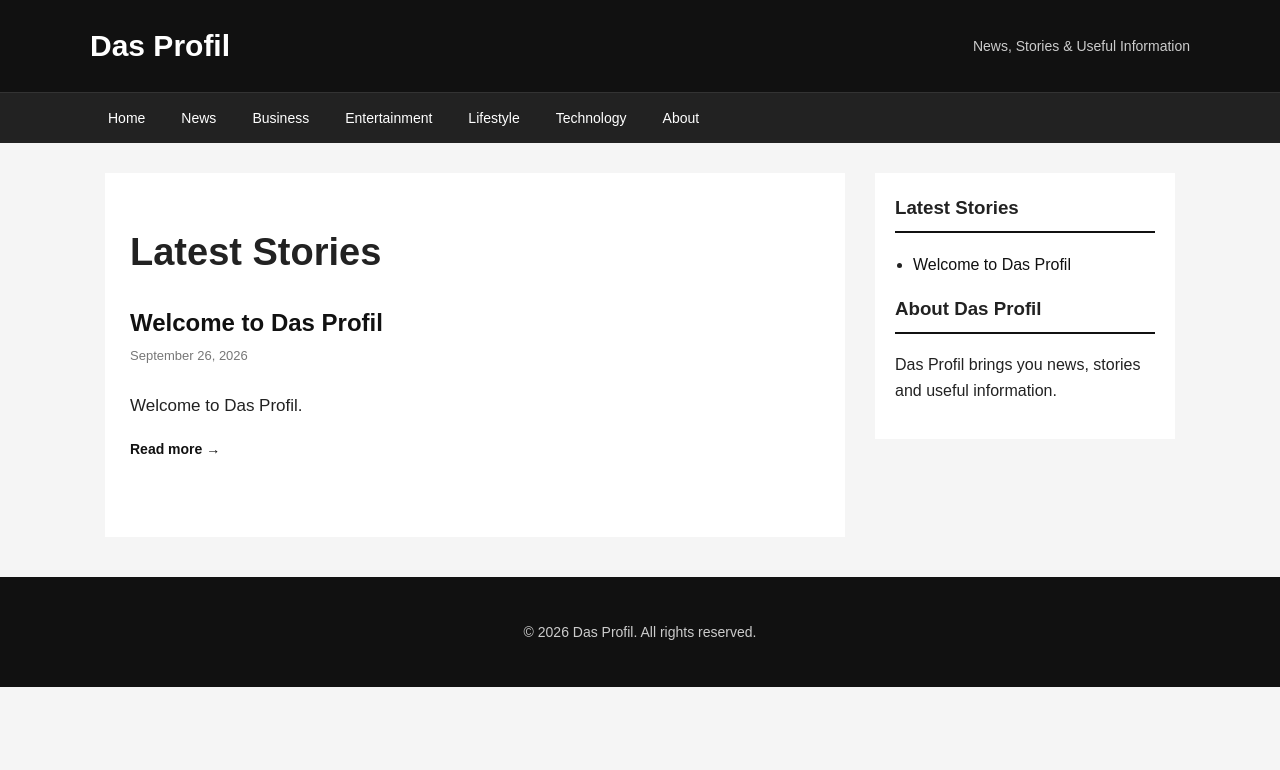
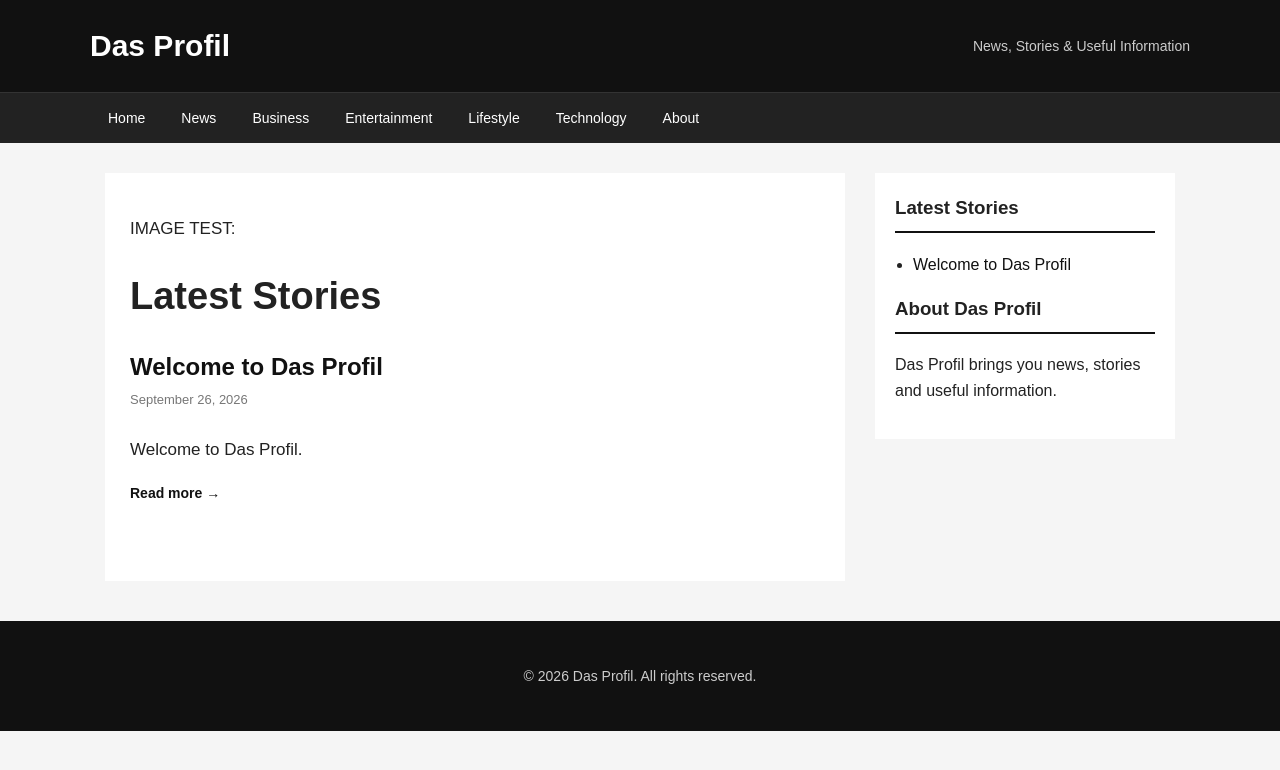
Before and after one commit to Danielitel/dasprofil, a Jekyll site: the page built from post.html, in a window 1280 px wide. Shown: the top 770 px of the page. Built offline with Jekyll 4.4.1, drawn with Linux system fonts in a browser that asks for light colours.

Commit message:
Update post.html to remove image display
Replaced image display logic with a placeholder paragraph.

```diff
--- a/post.html
+++ b/post.html
@@ -4,13 +4,7 @@ layout: default
 
 <article>
 
-  {% if page.image %}
-  <img
-    src="{{ page.image | relative_url }}"
-    alt="{{ page.title }}"
-    style="width:100%; height:auto; display:block; margin-bottom:25px;"
-  >
-  {% endif %}
+  <p>IMAGE TEST: {{ page.image }}</p>
 
   <h1>{{ page.title }}</h1>
 
```
